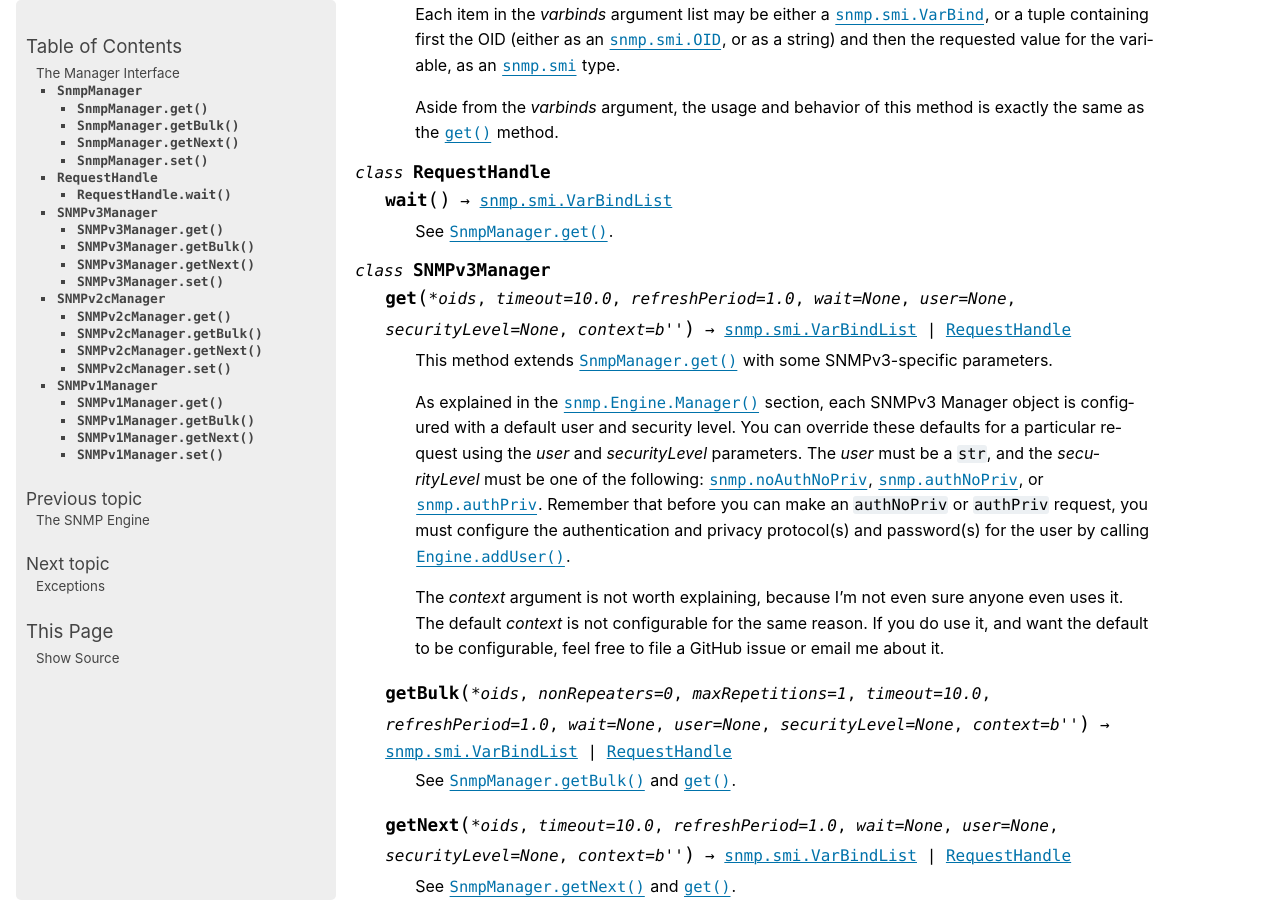
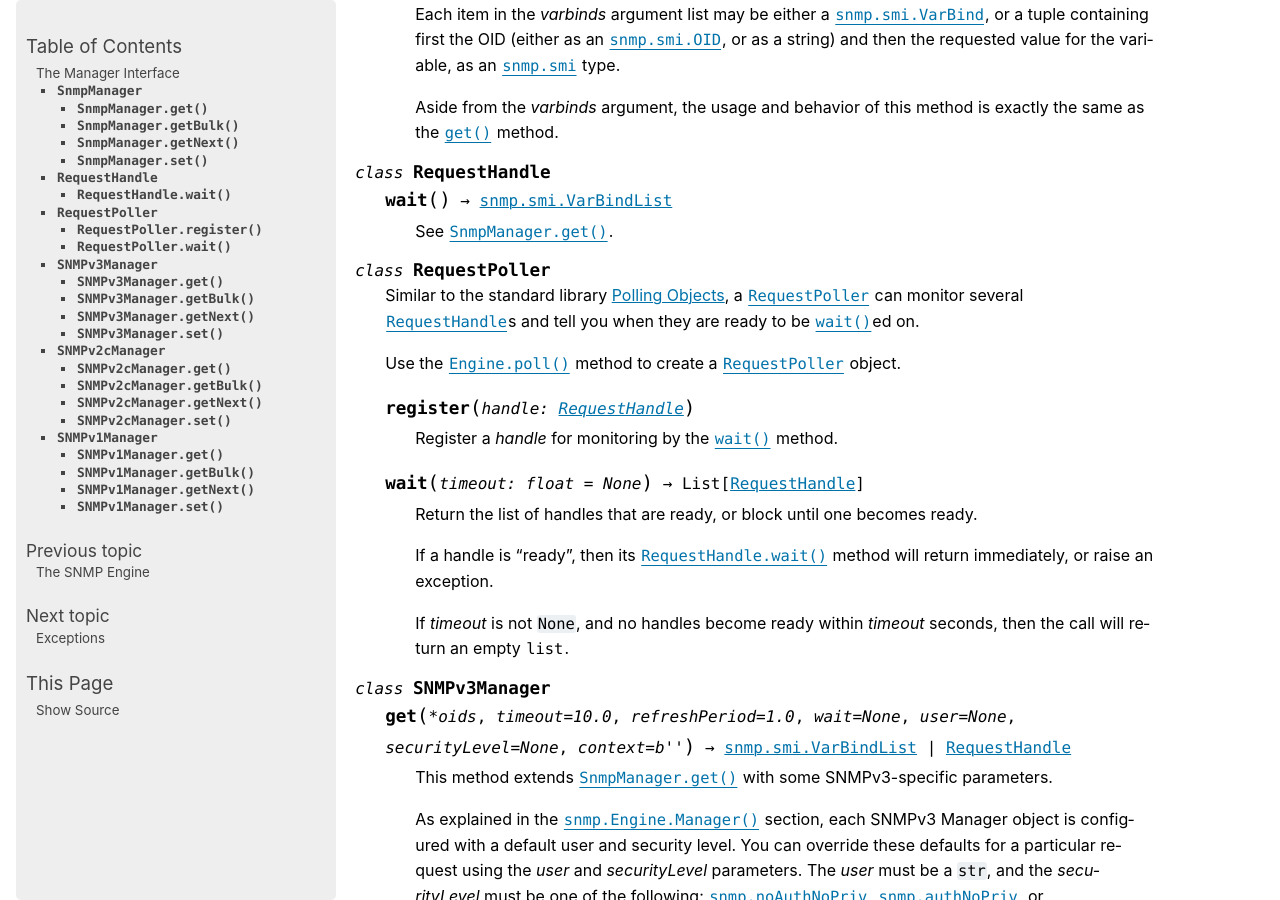
Before and after one commit to charlestolley/python-snmp, a Sphinx documentation site: the page built from docs/source/manager.rst, in a window 1280 px wide and 900 px high, scrolled down 4695 px. Built offline with Sphinx 7.4.7, drawn with Linux system fonts in a browser that asks for light colours.

Commit message:
Document RequestPoller

```diff
--- a/docs/source/engine.rst
+++ b/docs/source/engine.rst
@@ -222,4 +222,10 @@ It's difficult to give a good definition for the term "SNMP Engine." The importa
 
       The `community` parameter sets the default community name for all request methods. The default for this parameter is to use the `defaultCommunity` from the :class:`Engine` constructor.
 
+   .. py:method:: poll(*handles: RequestHandle) -> RequestPoller
+
+      Create a poller object to :meth:`wait()<RequestPoller.wait>` on multiple :class:`RequestHandle`\ s at once.
+
+      If you provide one or more `handles` in the argument list, the call will :meth:`register()<RequestPoller.register>` them for you before returning the :class:`RequestPoller` object.
+
 .. _Factory Method: https://en.wikipedia.org/wiki/Factory_method_pattern
--- a/docs/source/manager.rst
+++ b/docs/source/manager.rst
@@ -198,6 +198,24 @@ The Manager Interface
 
       See :meth:`SnmpManager.get`.
 
+.. py:class:: RequestPoller
+
+   Similar to the standard library `Polling Objects`_, a :class:`RequestPoller` can monitor several :class:`RequestHandle`\ s and tell you when they are ready to be :meth:`wait()<RequestHandle.wait>`\ ed on.
+
+   Use the :meth:`Engine.poll()<snmp.Engine.poll>` method to create a :class:`RequestPoller` object.
+
+   .. py:method:: register(handle: RequestHandle)
+
+      Register a `handle` for monitoring by the :meth:`wait` method.
+
+   .. py:method:: wait(timeout: float = None) -> List[RequestHandle]
+
+      Return the list of handles that are ready, or block until one becomes ready.
+
+      If a handle is "ready", then its :meth:`RequestHandle.wait` method will return immediately, or raise an exception.
+
+      If `timeout` is not ``None``, and no handles become ready within `timeout` seconds, then the call will return an empty :class:`list`.
+
 .. py:class:: SNMPv3Manager
 
    .. py:method:: get( \
@@ -347,3 +365,4 @@ The Manager Interface
       See :meth:`SnmpManager.set` and :meth:`get`.
 
 .. _Exception: https://docs.python.org/3/library/exceptions.html#Exception
+.. _Polling Objects: https://docs.python.org/3/library/select.html#polling-objects
```
